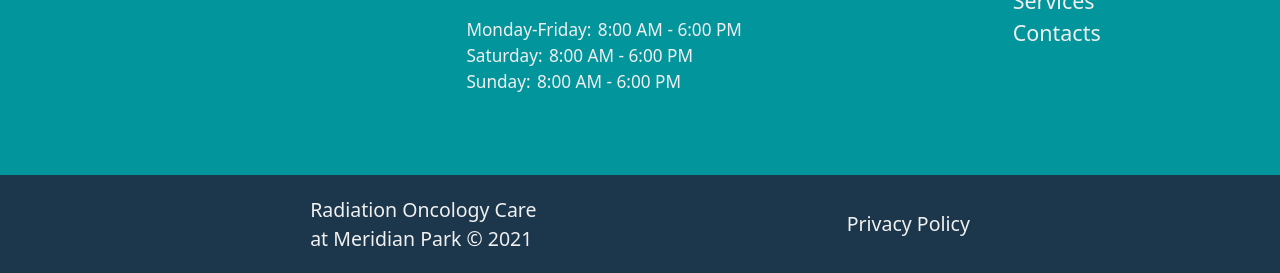
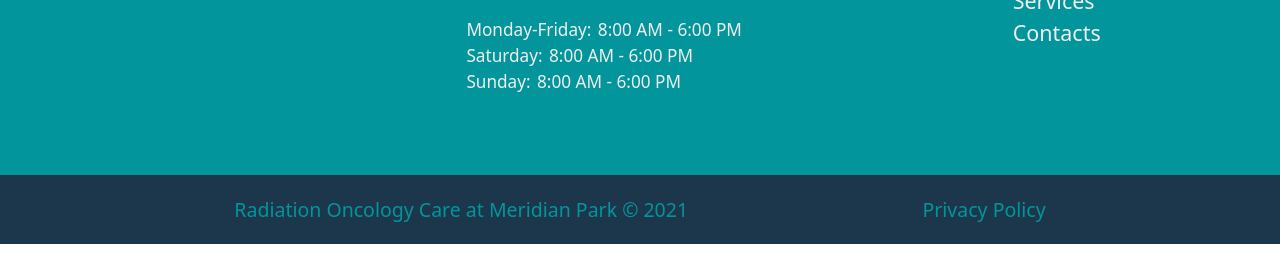
Before and after one commit to ai36/mproc.com, a website: page src/index.html in a window 1280 px wide. Shown: the part 5699-5972 px from the top of the page. After the commit the page ends 5943 px from the top, so only its background shows below. Drawn offline with Linux system fonts and the light colour scheme; files that its build step writes are made by us from their sources.

Commit message:
Fix the second footer issue

```diff
--- a/gulp/version.json
+++ b/gulp/version.json
@@ -1,3 +1,3 @@
 {
-    "main": "20241224111731"
+    "main": "20241224112031"
 }
--- a/src/css/footer-second.css
+++ b/src/css/footer-second.css
@@ -1,11 +1,17 @@
 .footer--second {
     background-color: #1c374c;
     background-color: var(--color-bg-alt, #1c374c);
-    color: #f0f0f0;
-    color: var(--color-text-alt, #f0f0f0);
+    color: #02959b;
+    color: var(--color-text-accent, #02959b);
 }
 
 .footer--second .container {
     flex-direction: row;
     justify-content: space-evenly;
 }
+
+@media screen and (width < 600px) {
+    .footer-second__copy {
+        max-width: 190px;
+    }
+}
--- a/src/index.html
+++ b/src/index.html
@@ -370,7 +370,7 @@
                 <div class="row">
                     <div class="col">
                         <div class="container">
-                            <div class="footer-second__copy">Radiation Oncology Care<br>at Meridian Park © 2021</div>
+                            <div class="footer-second__copy">Radiation Oncology Care at Meridian Park © 2021</div>
                             <a href="" class="footer-second__privacy">Privacy Policy</a>
                         </div>
                     </div>
```
